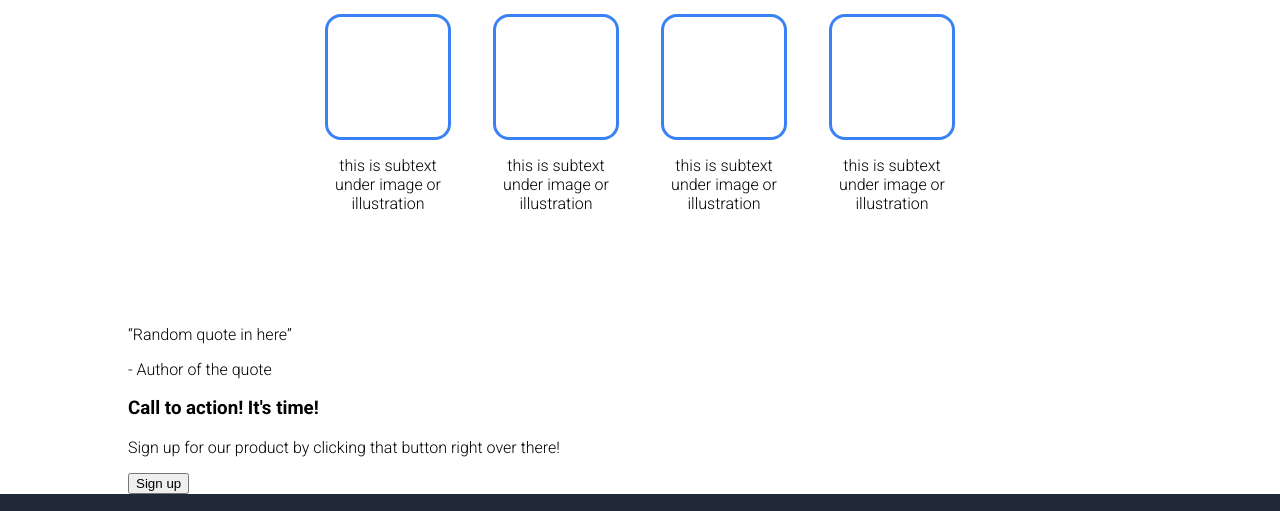
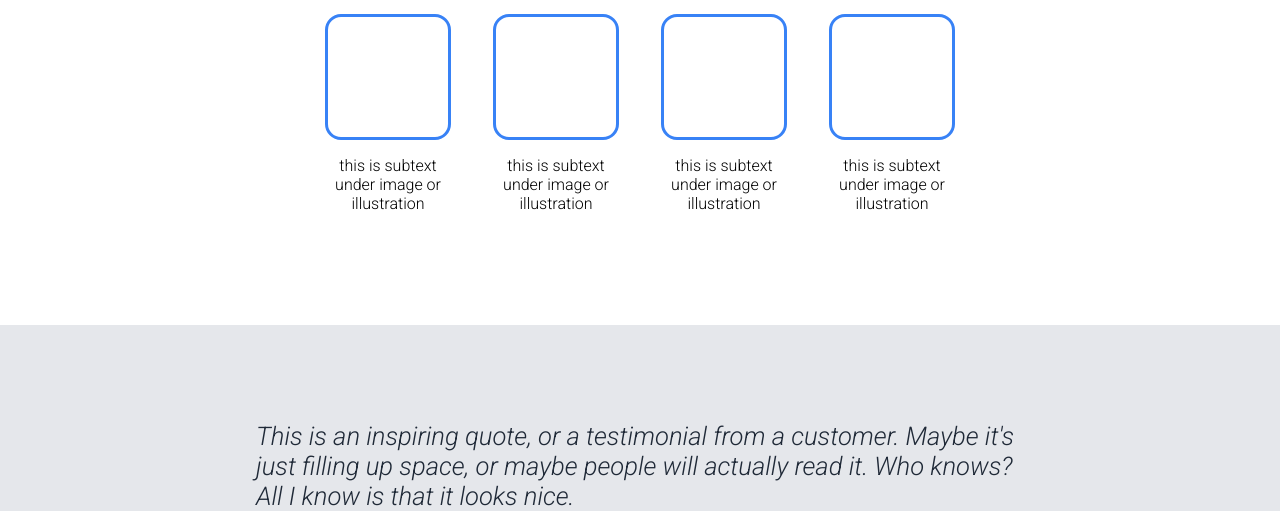
Before and after one commit to stieludv/top-landing-page, a plain HTML site: page index.html in a window 1280 px wide. Shown: the part 432-943 px from the top of the page. Drawn offline with Linux system fonts and the light colour scheme.

Commit message:
CSS styling for quote div, it's content, and subesequent classes added to HTML

```diff
--- a/index.html
+++ b/index.html
@@ -60,10 +60,12 @@
             </div>
             <div class="quote-div">
                 <div class="quote-div-quote">
-                    <q>Random quote in here</q>
+                    <q>
+                        This is an inspiring quote, or a testimonial from a customer. Maybe it's just filling up space, or maybe people will actually read it. Who knows? All I know is that it looks nice.
+                    </q>
                 </div>
                 <div class="quote-div-author">
-                    <p>- Author of the quote</p>
+                    <p>- Quote Author</p>
                 </div>
             </div>
             <div class="cta-div">
--- a/main.css
+++ b/main.css
@@ -73,8 +73,37 @@
     aspect-ratio: 1 / 1;
 }
 
-.quote {
+.quote-div {
+    display: flex;
+    flex-direction: column;
+    justify-content: center;
+    align-items: center;
+    background-color: var(--quote-section-bg-color);
+    color: var(--quote-text-color);
+    padding: 6rem 0;
+}
 
+.quote-div div {
+    width: 60vw;
+}
+
+.quote-div-author {
+    text-align: right;
+}
+
+.quote-div-quote q {
+    font-size: 1.6rem;
+    quotes: none;
+    font-style: italic;
+    width: 160ch;
+}
+
+.quote-div-author p {
+    color: var(--dark-text-color);
+    font-size: 0.9rem;
+    font-weight: 900;
+    padding-right: 1rem;
+    margin: 0;
 }
 
 .nav-menu {
@@ -108,10 +137,6 @@
     align-items: center;
 }
 
-.body {
-    padding: 0 10vw;
-}
-
 body {
     margin: 0;
 }
```
